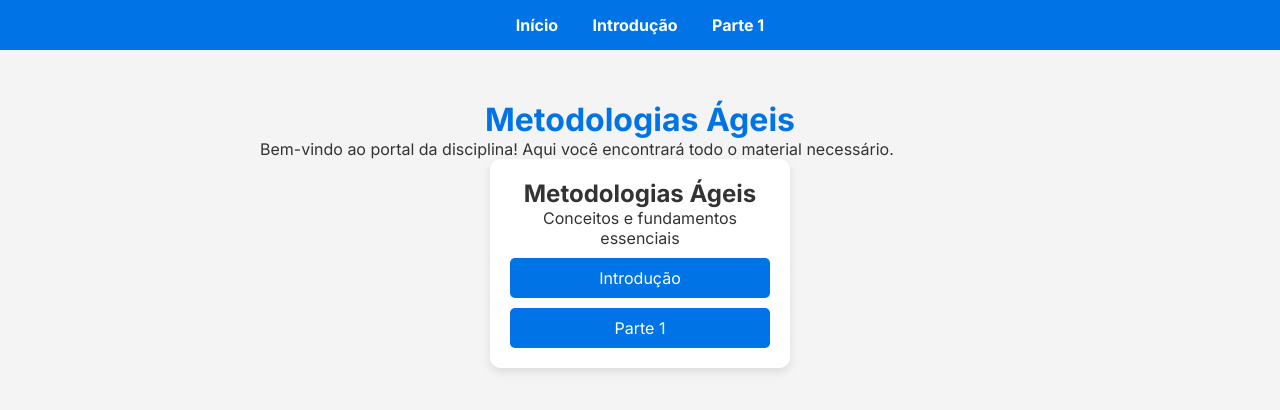
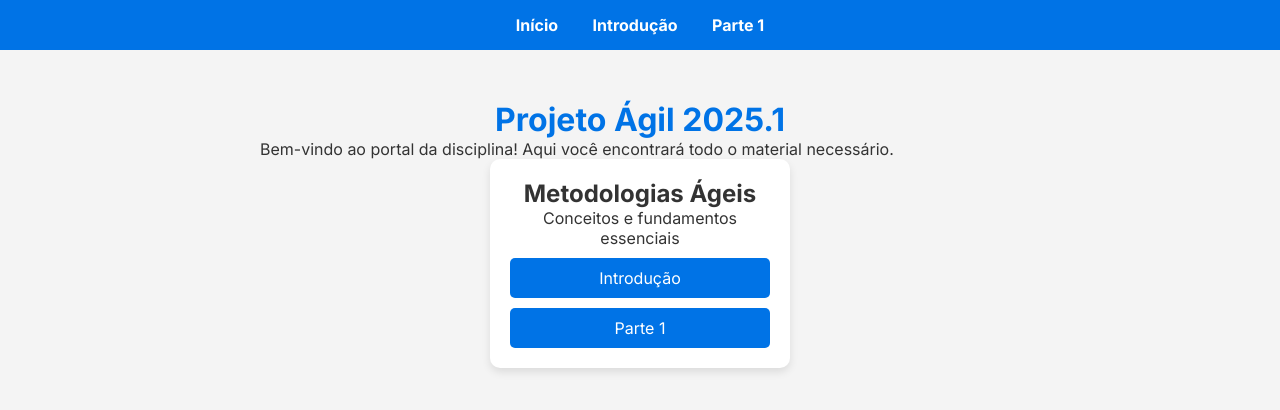
Before and after one commit to andresabcb/projetoagil, a plain HTML site: page index.html in a window 1280 px wide. Drawn offline with Linux system fonts and the light colour scheme.

Commit message:
pequenos ajustes 2

```diff
--- a/index.html
+++ b/index.html
@@ -25,7 +25,7 @@
         <a href="aula2.html">Parte 1</a>
     </div>
     <div class="container">
-        <h1>Metodologias Ágeis</h1>
+        <h1>Projeto Ágil 2025.1</h1>
         <p>Bem-vindo ao portal da disciplina! Aqui você encontrará todo o material necessário.<br></p>
         <div class="grid">
             <div class="card">
```
